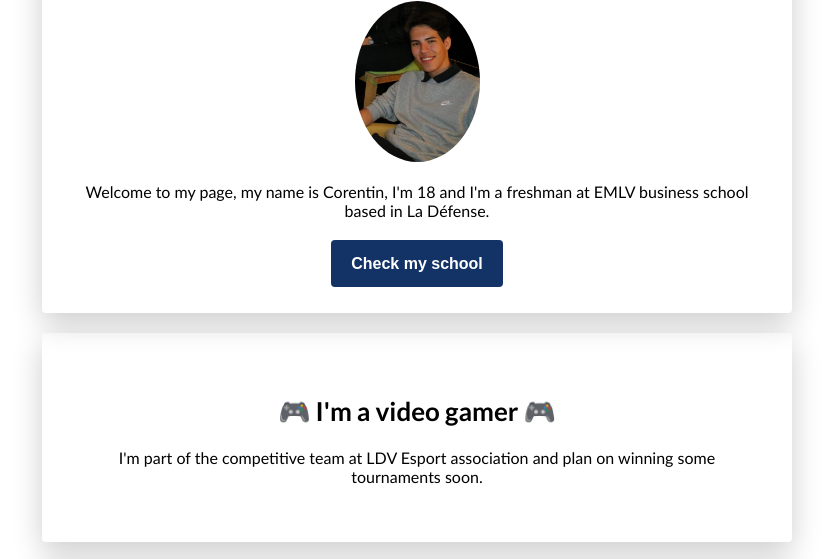
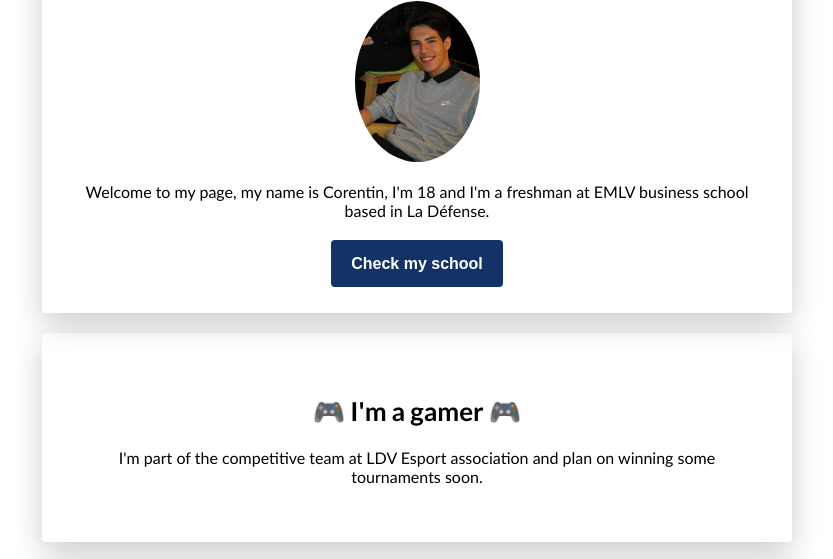
Before and after one commit to Nitrenco/my-profile, a plain HTML site: page index.html in a window 1280 px wide. Shown: the part 172-731 px from the top of the page, without its empty margins (223-1056 px from the left). Drawn offline with Linux system fonts and the light colour scheme.

Commit message:
Update index.html

```diff
--- a/index.html
+++ b/index.html
@@ -34,7 +34,7 @@
  			</div>
 
  			<div class="card-white">
- 				<h2>🎮 I'm a video gamer 🎮</h2>
+ 				<h2>🎮 I'm a gamer 🎮</h2>
  				<p>
  					I'm part of the competitive team at LDV Esport association and plan on winning some tournaments soon.
  				</p>
```
